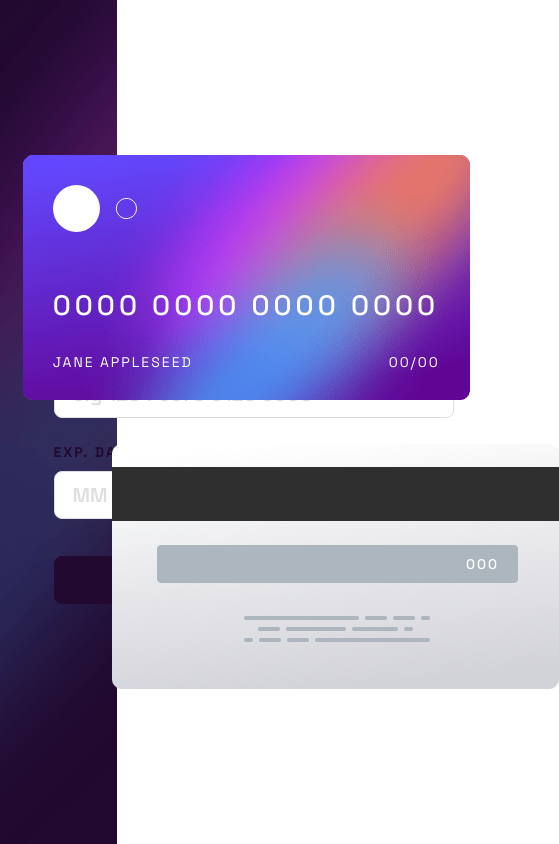
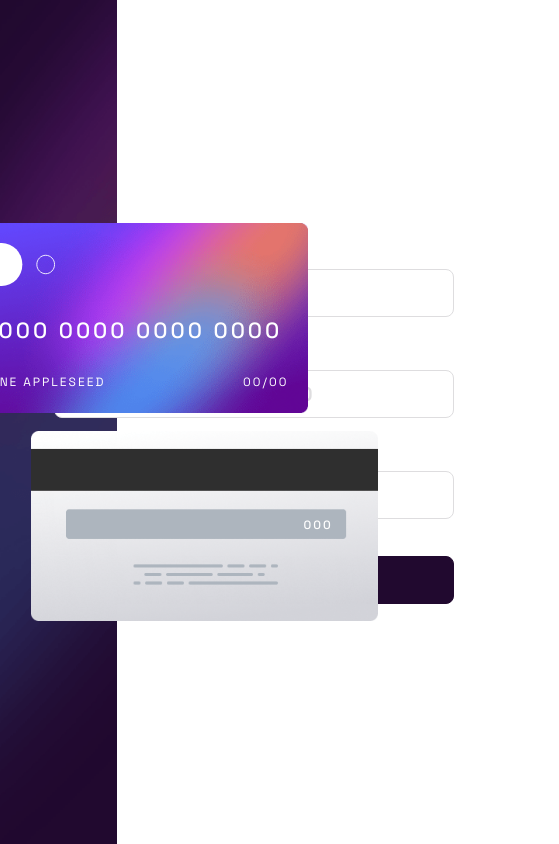
Before and after one commit to DobesDG/Interactive-Card, a React (Vite) app: page / in a window 390 px wide. Shown: the whole page, 559 px wide, since content can reach past the window. Built offline with nearby package versions, Linux system fonts and the light colour scheme.

Commit message:
Adds 1440px and 1024px media screens css

```diff
--- a/src/App.css
+++ b/src/App.css
@@ -226,3 +226,53 @@ button:hover{
     color: hsl(279, 6%, 55%);
     padding-bottom: 40px;
 }
+
+@media screen and (max-width: 1440px) {
+    .card-front{
+        right: -22%;
+    }
+    .card-back {
+        right: -42%;
+    }
+}
+
+@media screen and (max-width: 1024px) {
+    .card-front{
+        background-size: contain;
+        width: 347px;
+        height: 190px;
+        padding: 20px;
+        margin-bottom: 5%;
+        right: -22%;
+        z-index: 2;
+    }
+
+    .card-front > img {
+        width: 74px;
+        height: 43px;
+    }
+
+    .card-number{
+        padding-top: 25px;
+        letter-spacing: 3px;
+        font-size: 22px;
+    }
+
+    .card-front-subinfo{
+        padding-top: 30px;
+        font-size: 12px;
+    }
+
+    .card-back{
+        background-size: contain;
+        width: 347px;
+        height: 190px;
+        padding-right: 45px;
+        padding-bottom: 2px;
+        right: -42%;
+    }
+
+    .card-cvc{
+        font-size: 12px;
+    }
+}
```
